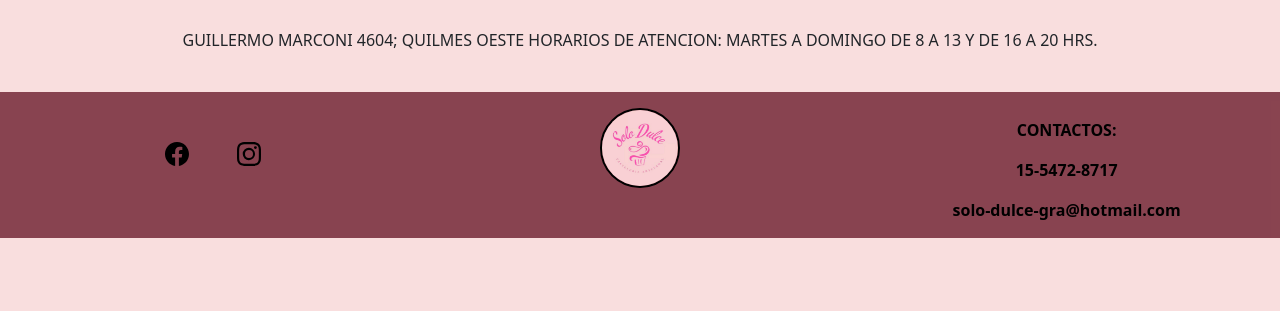
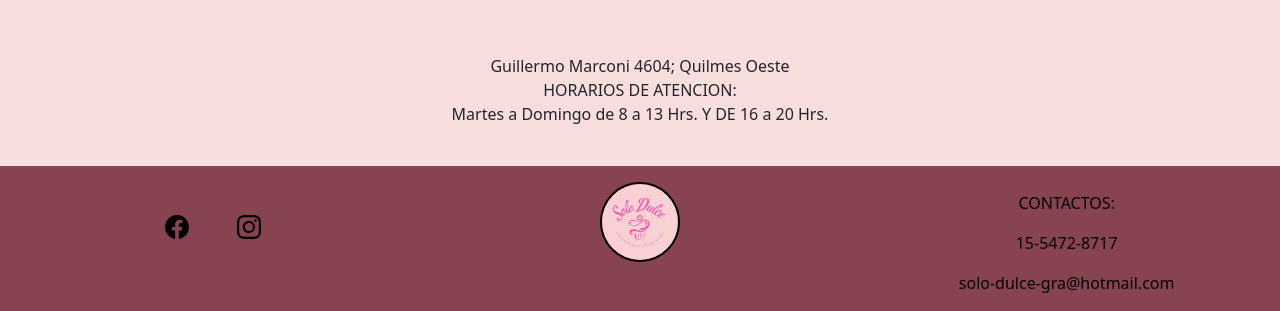
Before and after one commit to YaninaTranchida/Bootstrap, a website: page pestañas/donde estamos.html in a window 1280 px wide. Shown: the part 662-973 px from the top of the page. Before the commit the page ends 900 px from the top, so only its background shows below. Drawn offline with nearby package versions, Linux system fonts and the light colour scheme.

Commit message:
linkeado sass, todo funcionando perfecto

```diff
--- a/pestañas/donde estamos.html
+++ b/pestañas/donde estamos.html
@@ -12,7 +12,7 @@
         <!--bootstrap-->
     <link href="https://cdn.jsdelivr.net/npm/bootstrap@5.1.3/dist/css/bootstrap.min.css" rel="stylesheet" integrity="sha384-1BmE4kWBq78iYhFldvKuhfTAU6auU8tT94WrHftjDbrCEXSU1oBoqyl2QvZ6jIW3" crossorigin="anonymous">
         <!--CSS-->
-    <link rel="stylesheet" href="../style.css">
+    <link rel="stylesheet" href="/css/main.css">
 
     <!-- fonts awesome -->
     <script src="https://kit.fontawesome.com/09545e8d08.js" crossorigin="anonymous"></script>
@@ -57,10 +57,10 @@
           <iframe class="border border-dark" src="https://www.google.com/maps/embed?pb=!1m18!1m12!1m3!1d3277.803731800171!2d-58.26477888255616!3d-34.76053659999999!2m3!1f0!2f0!3f0!3m2!1i1024!2i768!4f13.1!3m3!1m2!1s0x95a32e95dba0ed1f%3A0xe6f3354a947a9093!2sGuillermo%20Marconi%204604%2C%20Ezpeleta%20Oeste%2C%20Provincia%20de%20Buenos%20Aires!5e0!3m2!1ses-419!2sar!4v1648506940373!5m2!1ses-419!2sar" width="600" height="450" style="border:0;" allowfullscreen="" loading="lazy" referrerpolicy="no-referrer-when-downgrade"></iframe>
         </div>
 
-          <p class="text-center p-4">
-            GUILLERMO MARCONI 4604; QUILMES OESTE
-            HORARIOS DE ATENCION:
-            MARTES A DOMINGO DE 8 A 13 Y DE 16 A 20 HRS.
+          <p class="text-center p-4 pie-contacto">
+            Guillermo Marconi 4604; Quilmes Oeste<br>
+            HORARIOS DE ATENCION:<br>
+            Martes a Domingo de 8 a 13 Hrs. Y DE 16 a 20 Hrs.
           </p>
     </main>
     <footer class="container-fluid pie">
--- a/scss/base/_variables.scss
+++ b/scss/base/_variables.scss
@@ -3,6 +3,7 @@ $bgpie-header: #7c3240e5;
 $tipografia-family:  Georgia, 'Times New Roman', Times, serif;
 $color-tipografia: black;
 
+$bg-imagen: url(../imagenes/BG1.jpg);
 
 $tamanio-tipografia:(
     letra-principal: 18px,
--- a/scss/componentes/_index.scss
+++ b/scss/componentes/_index.scss
@@ -1,5 +1,5 @@
 .bg-pan{
-    background-image: url(./imagenes/BG1.jpg);
+    background-image: $bg-imagen;
     height: 70vh;
     background-position: center;
     background-size: cover;
--- a/scss/main.scss
+++ b/scss/main.scss
@@ -1,8 +1,8 @@
-@import "./base/variables";
+@import"./base/variables";
 @import"./base/variables";
 @import"./componentes/header";
 @import"./componentes/productos";
 @import"./componentes/footer";
 @import"./componentes/cursos";
+@import"./componentes/index";
 @import"./componentes/body";
-@import"./componentes/index";
```
Also changed, not shown: index.html (+1 -1 lines), pestañas/contacto.html (+2 -2 lines), pestañas/cursos.html (+1 -1 lines), pestañas/productos.html (+1 -1 lines), css/main.css.
